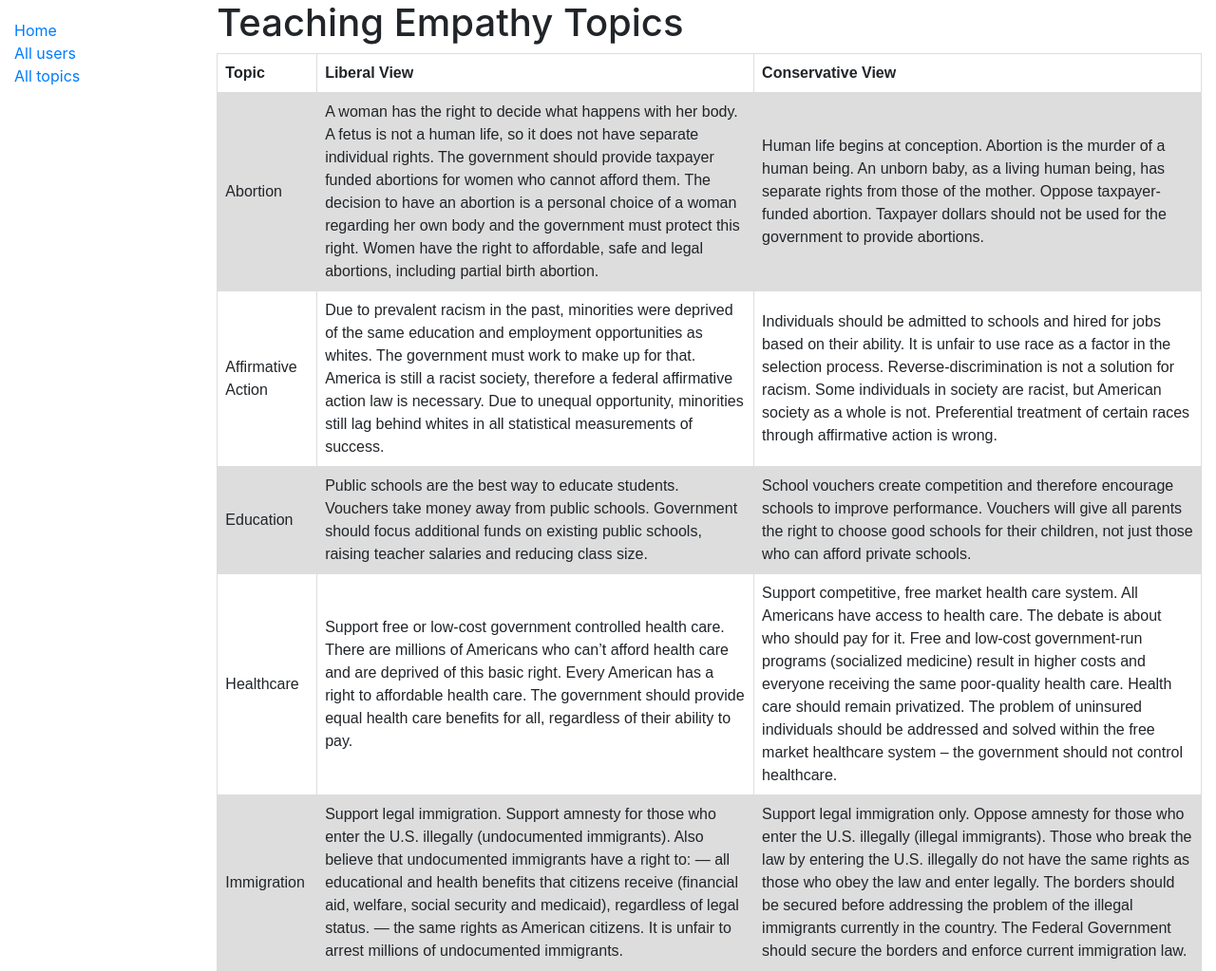
After one commit to VincentLa/teaching-empathy, a Django app: page /pen_pal/topics/ in a window 1280 px wide. The commit adds this page. Shown: the whole page at 95% size. Run offline with Django 3.2, Linux system fonts and the light colour scheme; some libraries are stand-ins or nearby versions.

Commit message:
Adding topics page

```diff
--- a/teaching_empathy/pen_pal/templates/base_generic.html
+++ b/teaching_empathy/pen_pal/templates/base_generic.html
@@ -18,7 +18,7 @@
           <li>{% block loginlink %}{% endblock %}</li>
           <li><a href="{% url 'index' %}">Home</a></li>
           <li><a href="">All users</a></li>
-          <li><a href="">All topics</a></li>
+          <li><a href="{% url 'topics' %}">All topics</a></li>
         </ul>
      {% endblock %}
       </div>
--- /dev/null
+++ b/teaching_empathy/pen_pal/templates/topics.html
@@ -0,0 +1,83 @@
+{% extends "base_generic.html" %}
+
+{% block content %}
+  <head>
+  <style>
+  table {
+    font-family: arial, sans-serif;
+    border-collapse: collapse;
+    width: 100%;
+  }
+
+  td, th {
+    border: 1px solid #dddddd;
+    text-align: left;
+    padding: 8px;
+  }
+
+  tr:nth-child(even) {
+    background-color: #dddddd;
+  }
+  </style>
+  </head>
+  <body>
+
+  <h1>Teaching Empathy Topics</h1>
+
+  <table>
+    <tr>
+      <th>Topic</th>
+      <th>Liberal View</th>
+      <th>Conservative View</th>
+    </tr>
+    <tr>
+      <td>Abortion</td>
+      <td>
+      A woman has the right to decide what happens with her body.  A fetus is not a human life, so it does not have separate individual rights.  The government should provide taxpayer funded abortions for women who cannot afford them.  The decision to have an abortion is a personal choice of a woman regarding her own body and the government must protect this right.  Women have the right to affordable, safe and legal abortions, including partial birth abortion.
+      </td>
+      <td>
+      Human life begins at conception.  Abortion is the murder of a human being.  An unborn baby, as a living human being, has separate rights from those of the mother.  Oppose taxpayer-funded abortion.  Taxpayer dollars should not be used for the government to provide abortions.
+      </td>
+    </tr>
+    <tr>
+      <td>Affirmative Action</td>
+      <td>
+      Due to prevalent racism in the past, minorities were deprived of the same education and employment opportunities as whites.  The government must work to make up for that.  America is still a racist society, therefore a federal affirmative action law is necessary.  Due to unequal opportunity, minorities still lag behind whites in all statistical measurements of success.
+      </td>
+      <td>
+      Individuals should be admitted to schools and hired for jobs based on their ability.  It is unfair to use race as a factor in the selection process.  Reverse-discrimination is not a solution for racism.  Some individuals in society are racist, but American society as a whole is not.  Preferential treatment of certain races through affirmative action is wrong.
+      </td>
+    </tr>
+    <tr>
+      <td>Education</td>
+      <td>
+      Public schools are the best way to educate students.  Vouchers take money away from public schools.  Government should focus additional funds on existing public schools, raising teacher salaries and reducing class size.
+      </td>
+      <td>
+      School vouchers create competition and therefore encourage schools to improve performance.  Vouchers will give all parents the right to choose good schools for their children, not just those who can afford private schools.
+      </td>
+    </tr>
+    <tr>
+      <td>Healthcare</td>
+      <td>
+      Support free or low-cost government controlled health care.  There are millions of Americans who can’t afford health care and are deprived of this basic right.  Every American has a right to affordable health care.  The government should provide equal health care benefits for all, regardless of their ability to pay.
+      </td>
+      <td>
+      Support competitive, free market health care system.  All Americans have access to health care.  The debate is about who should pay for it.  Free and low-cost government-run programs (socialized medicine) result in higher costs and everyone receiving the same poor-quality health care.  Health care should remain privatized.  The problem of uninsured individuals should be addressed and solved within the free market healthcare system – the government should not control healthcare.
+      </td>
+    </tr>
+    <tr>
+      <td>Immigration</td>
+      <td>
+      Support legal immigration.  Support amnesty for those who enter the U.S. illegally (undocumented immigrants).  Also  believe that undocumented immigrants have a right to:
+      — all educational and health benefits that citizens receive (financial aid, welfare, social security and medicaid), regardless of legal status.
+      — the same rights as American citizens.  It is unfair to arrest millions of undocumented immigrants.
+      </td>
+      <td>
+      Support legal immigration only.  Oppose amnesty for those who enter the U.S. illegally (illegal immigrants).  Those who break the law by entering the U.S. illegally do not have the same rights as those who obey the law and enter legally.  The borders should be secured before addressing the problem of the illegal immigrants currently in the country.  The Federal Government should secure the borders and enforce current immigration law.
+      </td>
+    </tr>
+  </table>
+
+  </body>
+{% endblock %}
--- a/teaching_empathy/pen_pal/urls.py
+++ b/teaching_empathy/pen_pal/urls.py
@@ -4,5 +4,6 @@ from . import views
 
 urlpatterns = [
     path('', views.index, name='index'),
+    path('topics/', views.topics, name='topics'),
     path('signup/', views.SignUp.as_view(), name='signup'),
 ]
--- a/teaching_empathy/pen_pal/views.py
+++ b/teaching_empathy/pen_pal/views.py
@@ -28,6 +28,21 @@ def index(request):
     return render(request, 'index.html', context=context)
 
 
+def topics(request):
+    """View function for topics page of site."""
+
+    context = {
+        'abortion': 'abortion',
+        'affirmative_action': 'affirmative_action',
+        'education': 'education',
+        'healthcare': 'healthcare',
+        'immigration': 'immigration',
+    }
+
+    # Render the HTML template index.html with the data in the context variable
+    return render(request, 'topics.html', context=context)
+
+
 class SignUp(generic.CreateView):
     form_class = UserCreationForm
     success_url = reverse_lazy('login')
```
Also changed, not shown: teaching_empathy/db.sqlite3, teaching_empathy/pen_pal/migrations/0007_usertopic.py (added).
